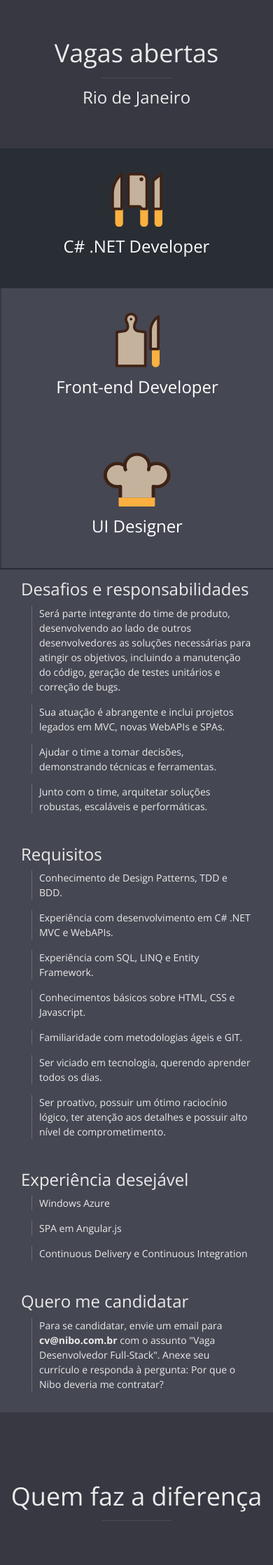
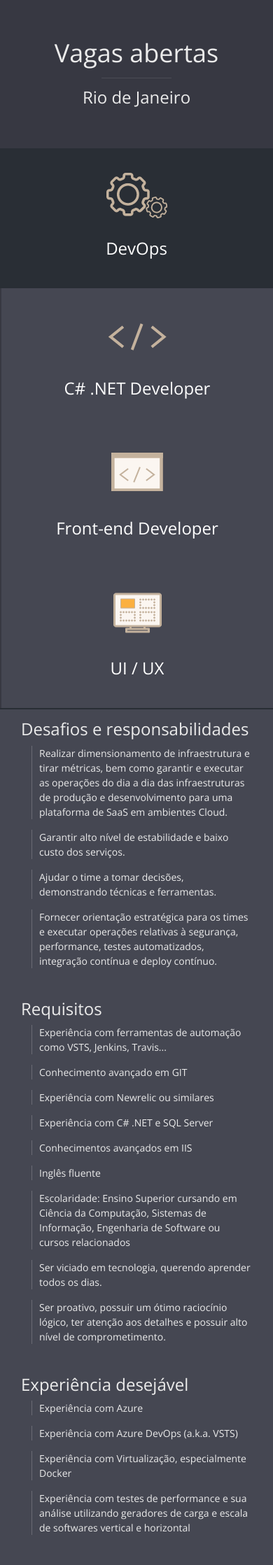
Before and after one commit to nibodev/nibodev, a Jekyll site: the page built from index.html, in a window 390 px wide. Shown: the part 1980-4217 px from the top of the page at 70% size. Built offline with Jekyll 4.4.1, drawn with Linux system fonts in a browser that asks for light colours; nearby versions of some CDN libraries; some of the changed text lies outside the part shown.

Commit message:
Nova vaga para devops; Novos ícones para vagas;

```diff
--- /dev/null
+++ b/_includes/jobs/devops.html
@@ -0,0 +1,45 @@
+<article id="job-devops" class="open-job-description">
+    <div class="row">
+        <div class="col-md-6">
+            <div class="open-job-description-block">
+                <h3 class="open-job-description-title">Desafios e responsabilidades</h3>
+                <p class="open-job-description-topic">Realizar dimensionamento de infraestrutura e tirar métricas, bem como garantir e executar as operações do dia a dia das infraestruturas de produção e desenvolvimento para uma plataforma de SaaS em ambientes Cloud.</p>
+                <p class="open-job-description-topic">Garantir alto nível de estabilidade e baixo custo dos serviços.</p>
+                <p class="open-job-description-topic">Ajudar o time a tomar decisões, demonstrando técnicas e ferramentas.</p>
+                <p class="open-job-description-topic">Fornecer orientação estratégica para os times e executar operações relativas à segurança, performance, testes automatizados, integração contínua e deploy contínuo.</p>
+            </div>
+        </div>
+        <div class="col-md-6">
+            <div class="open-job-description-block">
+                <h3 class="open-job-description-title">Requisitos</h3>
+                <p class="open-job-description-topic">Experiência com ferramentas de automação como VSTS, Jenkins, Travis...</p>
+                <p class="open-job-description-topic">Conhecimento avançado em GIT</p>
+                <p class="open-job-description-topic">Experiência com Newrelic ou similares</p>
+                <p class="open-job-description-topic">Experiência com C# .NET e SQL Server</p>
+                <p class="open-job-description-topic">Conhecimentos avançados em IIS</p>
+                <p class="open-job-description-topic">Inglês fluente</p>
+                <p class="open-job-description-topic">Escolaridade: Ensino Superior cursando em Ciência da Computação, Sistemas de Informação, Engenharia de Software ou cursos relacionados</p>
+                <p class="open-job-description-topic">Ser viciado em tecnologia, querendo aprender todos os dias.</p>
+                <p class="open-job-description-topic">Ser proativo, possuir um ótimo raciocínio lógico, ter atenção aos detalhes e possuir alto nível de comprometimento.</p>
+            </div>
+        </div>
+    </div>
+    <div class="row">
+        <div class="col-md-6">
+            <div class="open-job-description-block">
+                <h3 class="open-job-description-title">Experiência desejável</h3>
+                <p class="open-job-description-topic">Experiência com Azure</p>
+                <p class="open-job-description-topic">Experiência com Azure DevOps (a.k.a. VSTS)</p>
+                <p class="open-job-description-topic">Experiência com Virtualização, especialmente Docker</p>
+                <p class="open-job-description-topic">Experiência com testes de performance e sua análise utilizando geradores de carga e escala de softwares vertical e horizontal</p>
+
+            </div>
+        </div>
+        <div class="col-md-6">
+            <div class="open-job-description-block">
+                <h3 class="open-job-description-title">Quero me candidatar</h3>
+                <p class="open-job-description-topic">Para se candidatar, envie um email para <strong>cv@nibo.com.br</strong> com o assunto "Vaga DevOps". Anexe seu currículo e responda à pergunta: Por que o Nibo deveria me contratar?</p>
+            </div>
+        </div>
+    </div>
+</article>
--- a/_sass/_index.sass
+++ b/_sass/_index.sass
@@ -306,6 +306,7 @@ h5
       height: 200px
       border-left: 2px solid $body-bg
       text-align: center
+      position: relative
 
       &:first-child
         border-left: none
@@ -314,17 +315,24 @@ h5
         .section-open-jobs-menu-item-link
           background: $secondary-inverted-color
 
+      &-title
+        position: absolute
+        width: 100%
+        text-align: center
+        top: 130px
+
       &-link
         display: block
         height: 100%
         padding-top: 35px
         margin: 0 -15px
+        text-align: center
 
         &:hover
           background: $secondary-inverted-color
 
         img
-          margin-bottom: 15px
+
 
   .open-job-descriptions
     background: $secondary-color
--- a/index.html
+++ b/index.html
@@ -184,30 +184,37 @@ layout: default
     <nav class="section-open-jobs-menu">
         <div class="container">
             <div class="row">
-                <div class="col-md-4 section-open-jobs-menu-item">
+                <div class="col-md-3 section-open-jobs-menu-item">
+                        <a class="section-open-jobs-menu-item-link" href="#job-devops">
+                            <img src="/images/gears-icon.png" alt="" class="job-icon">
+                            <h3 class="section-open-jobs-menu-item-title">DevOps</h3>
+                        </a>
+                    </div>
+                <div class="col-md-3 section-open-jobs-menu-item">
                     <a class="section-open-jobs-menu-item-link" href="#job-csharp-developer">
-                        <img src="/images/knives-icon.png" alt="" class="job-icon">
-                        <h3>C# .NET Developer</h3>
+                        <img src="/images/code-icon.png" alt="" class="job-icon">
+                        <h3 class="section-open-jobs-menu-item-title">C# .NET Developer</h3>
                     </a>
                 </div>
-                <div class="col-md-4 section-open-jobs-menu-item">
+                <div class="col-md-3 section-open-jobs-menu-item">
                     <a class="section-open-jobs-menu-item-link" href="#job-front-end">
-                        <img src="/images/knifeboard-icon.png" alt="" class="job-icon">
-                        <h3>Front-end Developer</h3>
+                        <img src="/images/code-screen-icon.png" alt="" class="job-icon">
+                        <h3 class="section-open-jobs-menu-item-title">Front-end Developer</h3>
                     </a>
                 </div>
-                <div class="col-md-4 section-open-jobs-menu-item">
-                    <a class="section-open-jobs-menu-item-link" href="#job-ui">
-                        <img src="/images/hat-icon.png" alt="" class="job-icon">
-                        <h3>UI Designer</h3>
-                    </a>
-                </div>
+                <div class="col-md-3 section-open-jobs-menu-item">
+                        <a class="section-open-jobs-menu-item-link" href="#job-ui">
+                            <img src="/images/layout-screen-icon.png" alt="" class="job-icon">
+                            <h3 class="section-open-jobs-menu-item-title">UI / UX</h3>
+                        </a>
+                    </div>
             </div>
         </div>
     </nav>
 
     <div class="open-job-descriptions">
         <div class="container">
+            {% include jobs/devops.html %}
             {% include jobs/csharp-developer.html %}
             {% include jobs/front-end-developer.html %}
             {% include jobs/ui.html %}
```
Also changed, not shown: images/code-icon.png (added), images/code-screen-icon.png (added), images/database-icon.png (added), images/gears-icon.png (added), images/hat-icon.png (deleted), images/knifeboard-icon.png (deleted), images/knives-icon.png (deleted), images/layout-screen-icon.png (added), readme.md (added).
